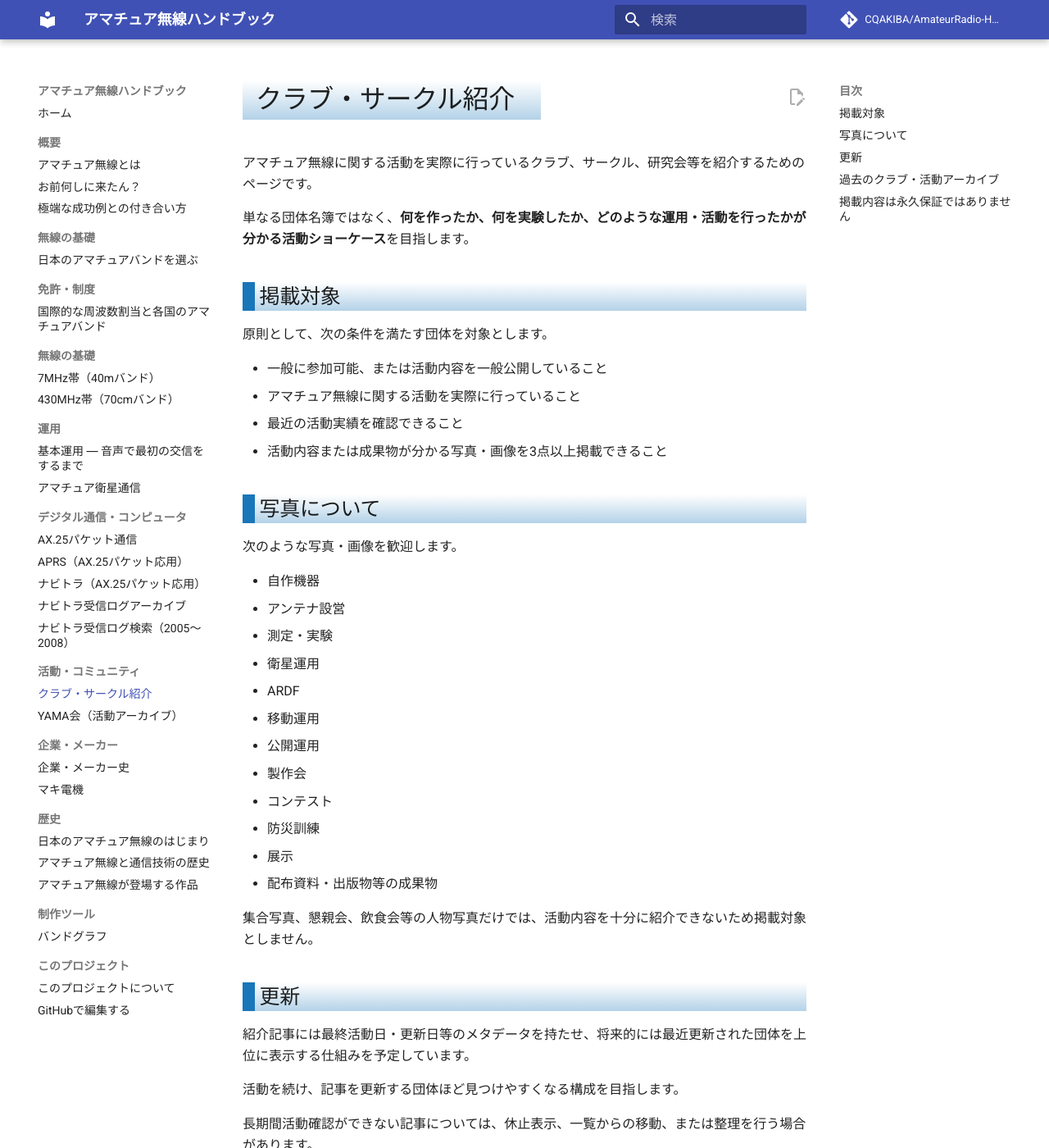
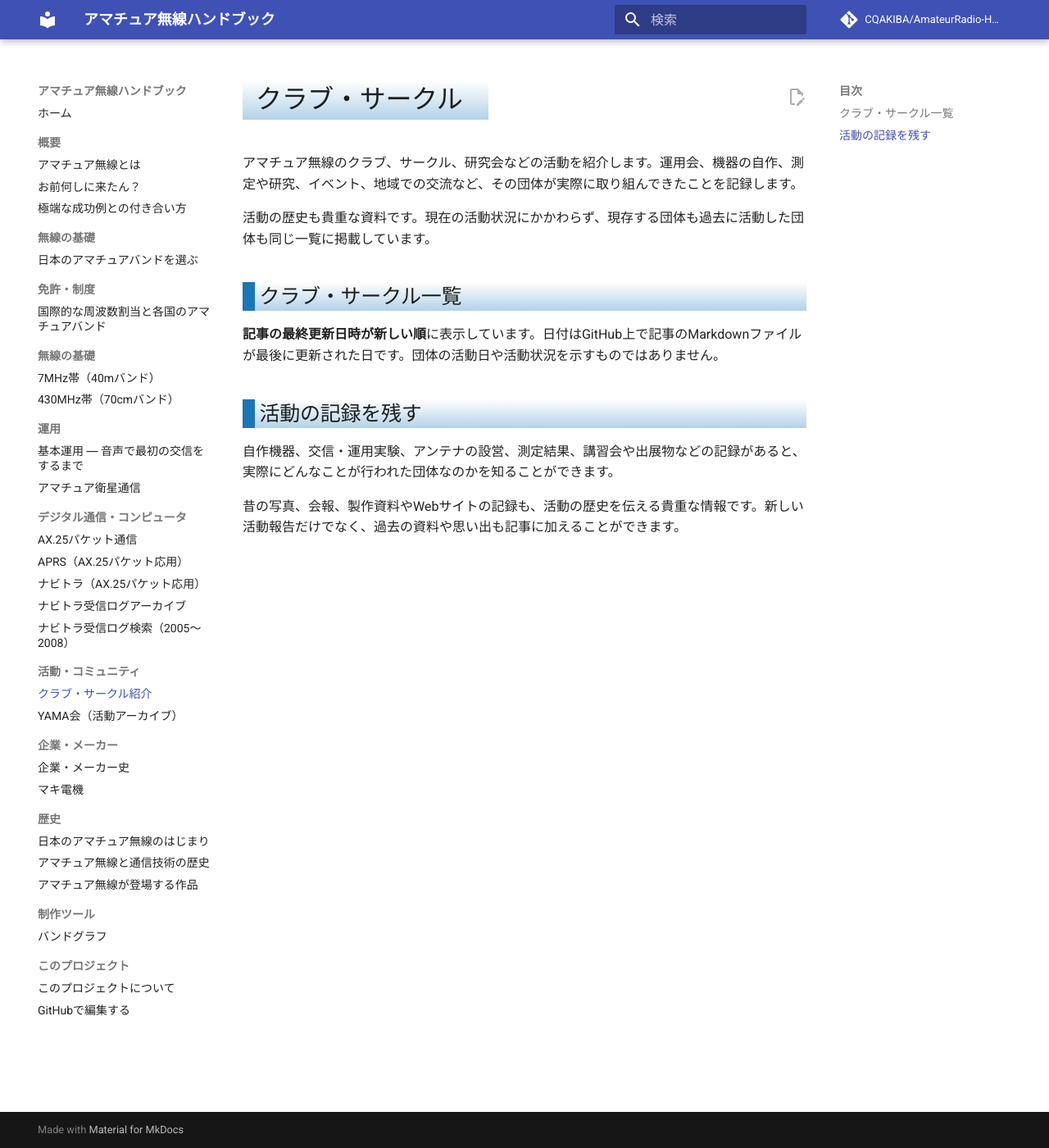
Before and after one commit to CQAKIBA/AmateurRadio-Handbook, an MkDocs documentation site: the page built from docs/clubs/index.md, in a window 1280 px wide and 1400 px high. Shown: the whole window at 82% size. Built offline with MkDocs 1.6.1 and Material for MkDocs 9.7.7, drawn with Linux system fonts in a browser that asks for light colours; comment, search, counter and statistics services are not loaded; some of the changed text lies outside the part shown.

Commit message:
docs: show all clubs together by article revision date, without status management

```diff
--- a/docs/clubs/index.md
+++ b/docs/clubs/index.md
@@ -1,51 +1,17 @@
-# クラブ・サークル紹介
+# クラブ・サークル
 
-アマチュア無線に関する活動を実際に行っているクラブ、サークル、研究会等を紹介するためのページです。
+アマチュア無線のクラブ、サークル、研究会などの活動を紹介します。運用会、機器の自作、測定や研究、イベント、地域での交流など、その団体が実際に取り組んできたことを記録します。
 
-単なる団体名簿ではなく、**何を作ったか、何を実験したか、どのような運用・活動を行ったかが分かる活動ショーケース**を目指します。
+活動の歴史も貴重な資料です。現在の活動状況にかかわらず、現存する団体も過去に活動した団体も同じ一覧に掲載しています。
 
-## 掲載対象
+## クラブ・サークル一覧
 
-原則として、次の条件を満たす団体を対象とします。
+**記事の最終更新日時が新しい順**に表示しています。日付はGitHub上で記事のMarkdownファイルが最後に更新された日です。団体の活動日や活動状況を示すものではありません。
 
-- 一般に参加可能、または活動内容を一般公開していること
-- アマチュア無線に関する活動を実際に行っていること
-- 最近の活動実績を確認できること
-- 活動内容または成果物が分かる写真・画像を3点以上掲載できること
+<!-- CLUB_DIRECTORY -->
 
-## 写真について
+## 活動の記録を残す
 
-次のような写真・画像を歓迎します。
+自作機器、交信・運用実験、アンテナの設営、測定結果、講習会や出展物などの記録があると、実際にどんなことが行われた団体なのかを知ることができます。
 
-- 自作機器
-- アンテナ設営
-- 測定・実験
-- 衛星運用
-- ARDF
-- 移動運用
-- 公開運用
-- 製作会
-- コンテスト
-- 防災訓練
-- 展示
-- 配布資料・出版物等の成果物
-
-集合写真、懇親会、飲食会等の人物写真だけでは、活動内容を十分に紹介できないため掲載対象としません。
-
-## 更新
-
-紹介記事には最終活動日・更新日等のメタデータを持たせ、将来的には最近更新された団体を上位に表示する仕組みを予定しています。
-
-活動を続け、記事を更新する団体ほど見つけやすくなる構成を目指します。
-
-長期間活動確認ができない記事については、休止表示、一覧からの移動、または整理を行う場合があります。
-
-## 過去のクラブ・活動アーカイブ
-
-活動を終了・休止した団体についても、運用・製作・技術交流の記録を歴史資料として保存します。こちらは現役クラブの活動ショーケースとは異なり、最近の活動実績や新規写真の有無を掲載条件とはしません。
-
-- [YAMA会（横浜・アマチュア・マイクロウエーブ・アソシエーション）](history/YAMA会.md) — マキ電機の工場講習会、全国のマイクロ波実験、富士山ビーコン研究などの記録。
-
-## 掲載内容は永久保証ではありません
-
-掲載された文章や写真は、ハンドブック全体と同様に、必要に応じて編集、整理、置換、削除されることがあります。
+昔の写真、会報、製作資料やWebサイトの記録も、活動の歴史を伝える貴重な情報です。新しい活動報告だけでなく、過去の資料や思い出も記事に加えることができます。
```
